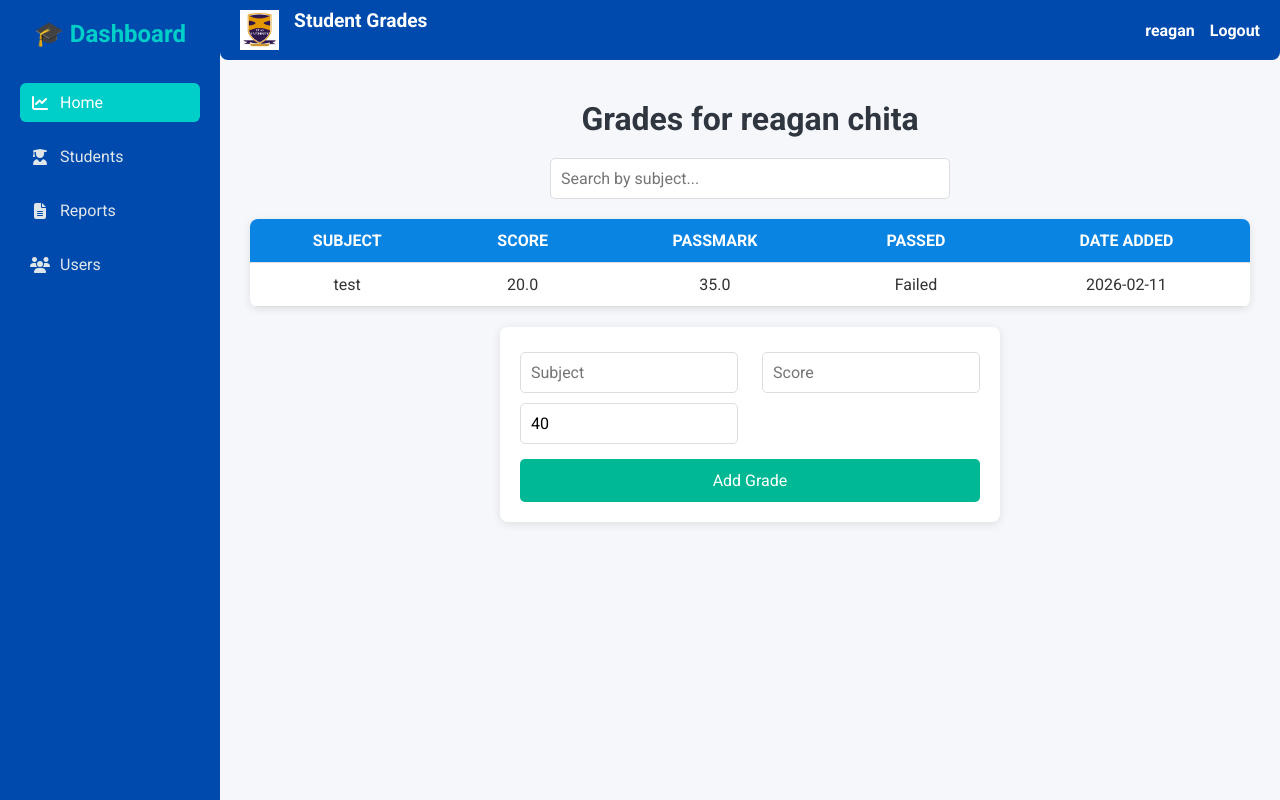
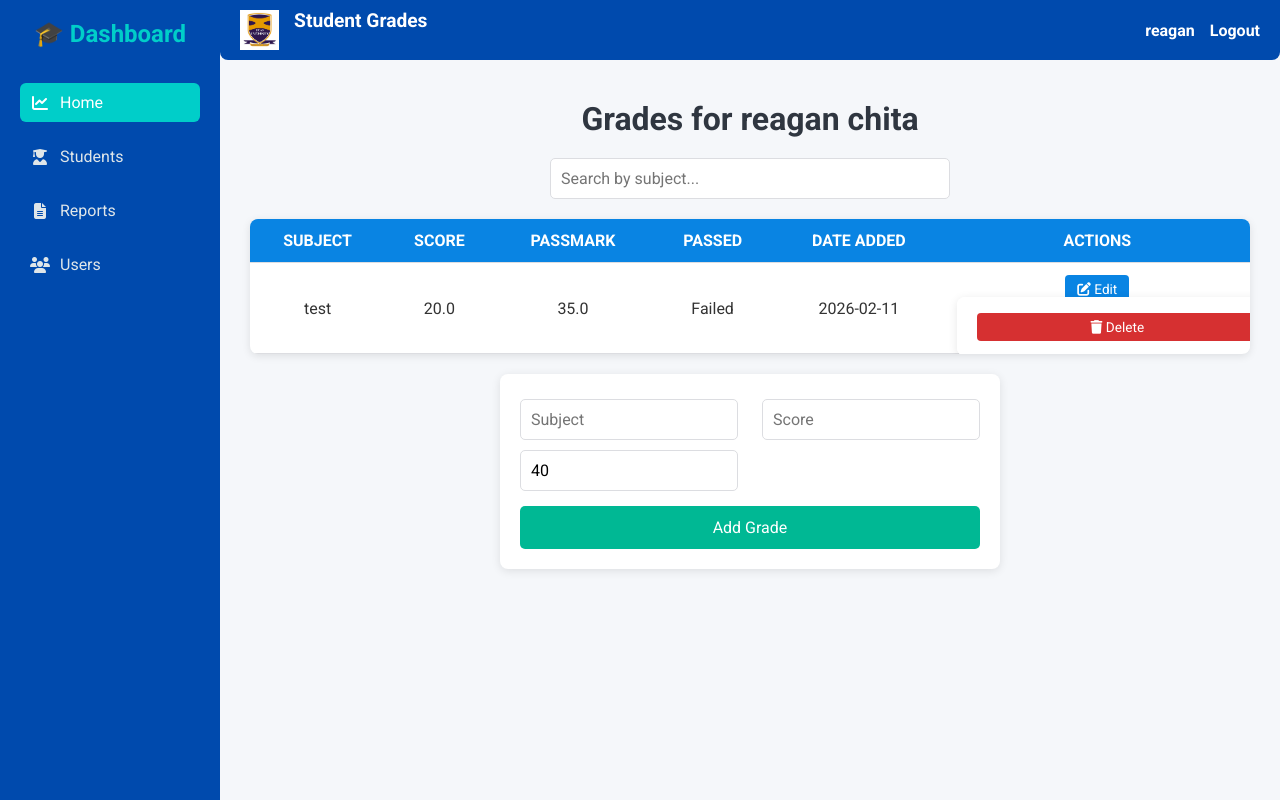
Before and after one commit to reagan-chita/groupx, a Flask app: page /grades/01 in a window 1280 px wide. Run offline with Flask 3, Linux system fonts and the light colour scheme; a user stored in the database is signed in.

Commit message:
feat: add grade edit and delete functionality
Co-authored-by: slixx2000 <70473379+slixx2000@users.noreply.github.com>
Agent-Logs-Url: https://github.com/slixx2000/SRE-GROUP-X-LAB/sessions/9b91d3c2-2e5a-4fa8-8c4f-959328c6c84b

```diff
--- a/app.py
+++ b/app.py
@@ -322,6 +322,40 @@ def grades_page(student_id):
     # GET request → show grades
     grades = Grade.query.filter_by(student_id=student_id).all()
     return render_template("grades.html", student=student, grades=grades)
+
+
+@app.route('/edit_grade/<int:grade_id>', methods=['POST'])
+@login_required
+def edit_grade(grade_id):
+    grade = Grade.query.get_or_404(grade_id)
+    student_id = grade.student_id
+
+    try:
+        grade.subject = request.form['subject']
+        grade.score = float(request.form['score'])
+        grade.passmark = float(request.form['passmark'])
+    except (ValueError, KeyError):
+        flash('Invalid grade data. Please check the values and try again.', 'error')
+        return redirect(url_for('grades_page', student_id=student_id))
+
+    grade.calculate_passed()
+    db.session.commit()
+
+    flash('Grade updated successfully!', 'success')
+    return redirect(url_for('grades_page', student_id=student_id))
+
+
+@app.route('/delete_grade/<int:grade_id>', methods=['POST'])
+@login_required
+def delete_grade(grade_id):
+    grade = Grade.query.get_or_404(grade_id)
+    student_id = grade.student_id
+
+    db.session.delete(grade)
+    db.session.commit()
+
+    flash('Grade deleted successfully!', 'success')
+    return redirect(url_for('grades_page', student_id=student_id))
 
 
 
--- a/templates/grades.html
+++ b/templates/grades.html
@@ -95,6 +95,23 @@ form input { width: calc(50% - 12px); padding: 10px; margin: 5px 0; border: 1px
 form button { width: 100%; padding: 12px; margin-top: 10px; background-color: #00b894; border: none; border-radius: 5px; color: #fff; font-size: 16px; cursor: pointer; transition: 0.3s; }
 form button:hover { background-color: #55efc4; }
 
+/* Action buttons */
+.btn-edit { background-color: #0984e3; color: white; border: none; padding: 6px 12px; border-radius: 4px; cursor: pointer; font-size: 0.85rem; }
+.btn-edit:hover { background-color: #0652dd; }
+.btn-delete { background-color: #d63031; color: white; border: none; padding: 6px 12px; border-radius: 4px; cursor: pointer; font-size: 0.85rem; }
+.btn-delete:hover { background-color: #b71c1c; }
+
+/* Modal */
+.modal { display: none; position: fixed; z-index: 1000; left: 0; top: 0; width: 100%; height: 100%; overflow: auto; background-color: rgba(0,0,0,0.5); align-items: center; justify-content: center; }
+.modal-content { background-color: #fff; margin: auto; padding: 20px; border-radius: 8px; width: 420px; max-width: 90%; box-shadow: 0 2px 8px rgba(0,0,0,0.2); position: relative; }
+.modal-content h2 { margin-bottom: 15px; color: #2f3640; }
+.close { color: #aaa; position: absolute; top: 10px; right: 15px; font-size: 24px; font-weight: bold; cursor: pointer; }
+.close:hover { color: #000; }
+.modal form { display: flex; flex-direction: column; gap: 10px; max-width: 100%; box-shadow: none; padding: 0; margin: 0; }
+.modal form input { width: 100%; padding: 10px; border-radius: 6px; border: 1px solid #ccc; font-size: 15px; }
+.modal form button { padding: 10px; background-color: #0984e3; color: white; border: none; border-radius: 6px; cursor: pointer; font-size: 15px; }
+.modal form button:hover { background-color: #0652dd; }
+
 /* Responsive */
 @media (max-width: 768px) {
     body { flex-direction: column; }
@@ -151,6 +168,7 @@ form button:hover { background-color: #55efc4; }
                 <th>Passmark</th>
                 <th>Passed</th>
                 <th>Date Added</th>
+                <th>Actions</th>
             </tr>
         </thead>
         <tbody>
@@ -167,6 +185,20 @@ form button:hover { background-color: #55efc4; }
                     {% endif %}
                 </td>
                 <td>{{ grade.date_added.strftime("%Y-%m-%d") }}</td>
+                <td>
+                    <button class="btn-edit"
+                            data-grade-id="{{ grade.id }}"
+                            data-subject="{{ grade.subject|e }}"
+                            data-score="{{ grade.score }}"
+                            data-passmark="{{ grade.passmark }}">
+                        <i class="fa fa-edit"></i> Edit
+                    </button>
+                    <form action="{{ url_for('delete_grade', grade_id=grade.id) }}" method="POST" style="display:inline;">
+                        <button type="submit" class="btn-delete" onclick="return confirm('Delete this grade?');">
+                            <i class="fa fa-trash"></i> Delete
+                        </button>
+                    </form>
+                </td>
             </tr>
             {% endfor %}
         </tbody>
@@ -180,6 +212,20 @@ form button:hover { background-color: #55efc4; }
         <button type="submit">Add Grade</button>
     </form>
 
+</div>
+
+<!-- EDIT GRADE MODAL -->
+<div id="editGradeModal" class="modal" role="dialog" aria-modal="true" aria-labelledby="editGradeModalTitle">
+    <div class="modal-content">
+        <span class="close" onclick="closeEditModal()">&times;</span>
+        <h2 id="editGradeModalTitle">Edit Grade</h2>
+        <form id="editGradeForm" method="POST">
+            <input id="edit_subject" name="subject" placeholder="Subject" required>
+            <input id="edit_score" name="score" type="number" step="0.01" placeholder="Score" required>
+            <input id="edit_passmark" name="passmark" type="number" step="0.01" placeholder="Passmark" required>
+            <button type="submit"><i class="fa fa-save"></i> Update Grade</button>
+        </form>
+    </div>
 </div>
 
 <script>
@@ -202,6 +248,27 @@ form button:hover { background-color: #55efc4; }
             trs[i].style.display = visible ? '' : 'none';
         }
     });
+
+    // ---------------- Edit Grade Modal ----------------
+    const editModal = document.getElementById('editGradeModal');
+
+    document.querySelectorAll('.btn-edit').forEach(function(btn) {
+        btn.addEventListener('click', function() {
+            document.getElementById('edit_subject').value = this.dataset.subject;
+            document.getElementById('edit_score').value = this.dataset.score;
+            document.getElementById('edit_passmark').value = this.dataset.passmark;
+            document.getElementById('editGradeForm').action = '/edit_grade/' + this.dataset.gradeId;
+            editModal.style.display = 'flex';
+        });
+    });
+
+    function closeEditModal() {
+        editModal.style.display = 'none';
+    }
+
+    window.addEventListener('click', function(e) {
+        if (e.target === editModal) closeEditModal();
+    });
 </script>
 
 </body>
```
